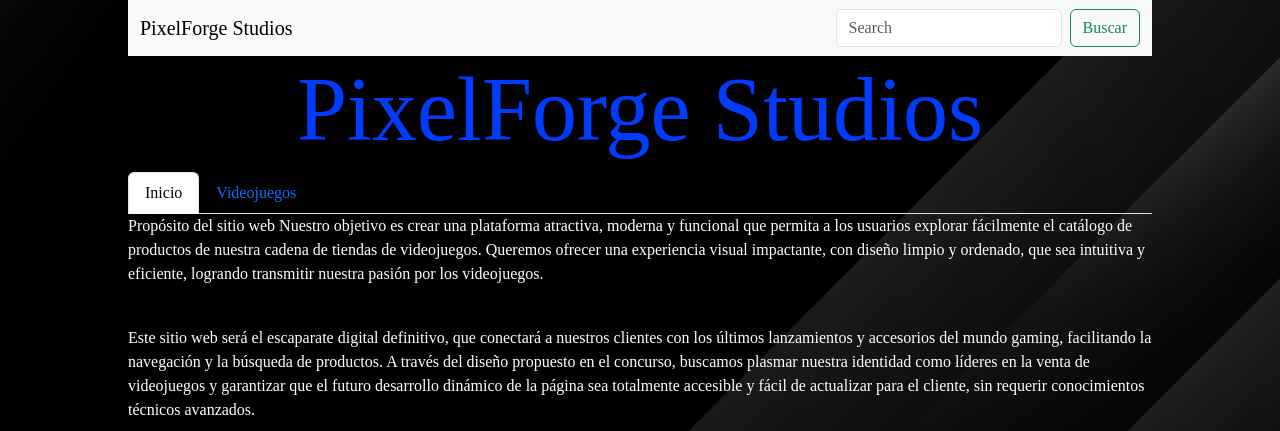
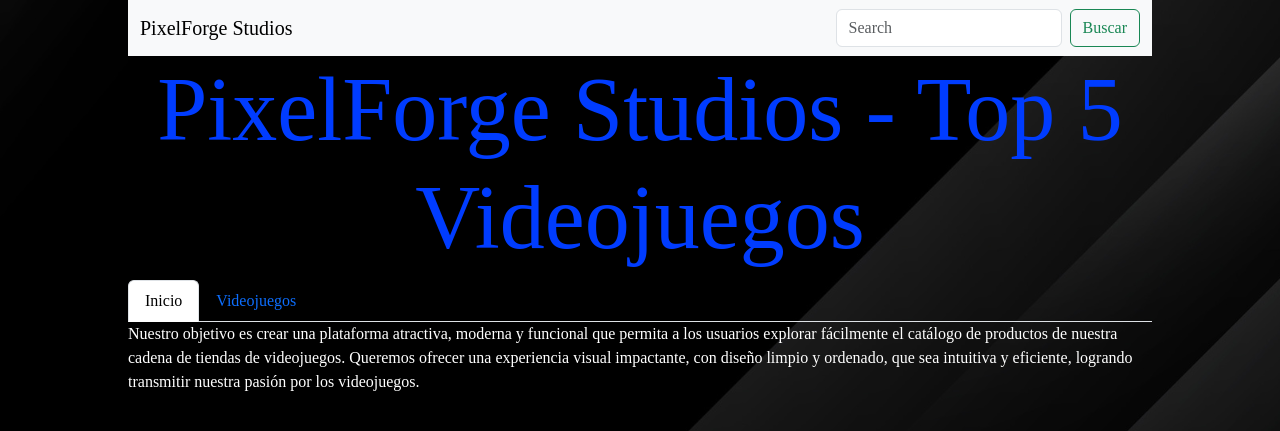
Before and after one commit to estebanantinolo/InfinityPixel-Works-concursWebVideojocs-main, a plain HTML site: page index.html in a window 1280 px wide. Shown: the top 431 px of the page. Drawn offline with nearby package versions, Linux system fonts and the light colour scheme; a web font is replaced by a local one.

Commit message:
Ultimos sync

```diff
--- a/index.html
+++ b/index.html
@@ -22,7 +22,7 @@
       </div>
     </nav>
 <!--Titulo de la empresa-->
-    <h1 id="h1">PixelForge Studios</h1>
+    <h1 id="h1">PixelForge Studios - Top 5 Videojuegos</h1>
 
 <!--Descripcion de la empresa + priemera pestaña del menu-->
   <ul class="nav nav-tabs" id="myTab" role="tablist">
@@ -36,7 +36,7 @@
   <div class="tab-content" id="myTabContent">
     <div class="tab-pane fade show active" id="home-tab-pane" role="tabpanel" aria-labelledby="home-tab" tabindex="0">
 
-      <p>Propósito del sitio web Nuestro objetivo es crear una plataforma atractiva, moderna y funcional que permita a los usuarios explorar
+      <p>Nuestro objetivo es crear una plataforma atractiva, moderna y funcional que permita a los usuarios explorar
         fácilmente el catálogo de productos de nuestra cadena de tiendas de videojuegos. Queremos ofrecer una experiencia visual impactante, con
         diseño limpio y ordenado, que sea intuitiva y eficiente, logrando transmitir nuestra pasión por los videojuegos.</p>
     <br>
```
Also changed, not shown: views/undertale.html (+1 -1 lines).
